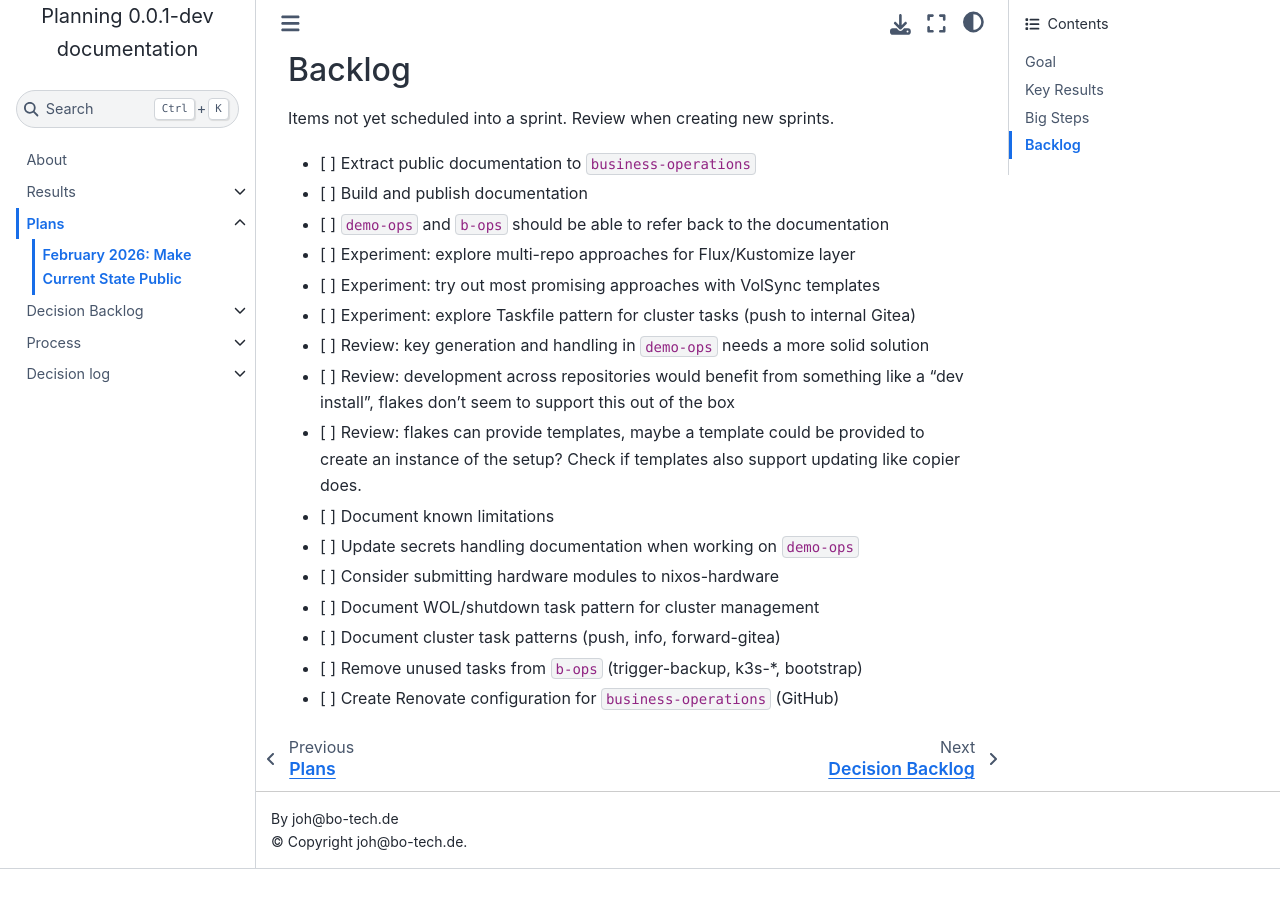
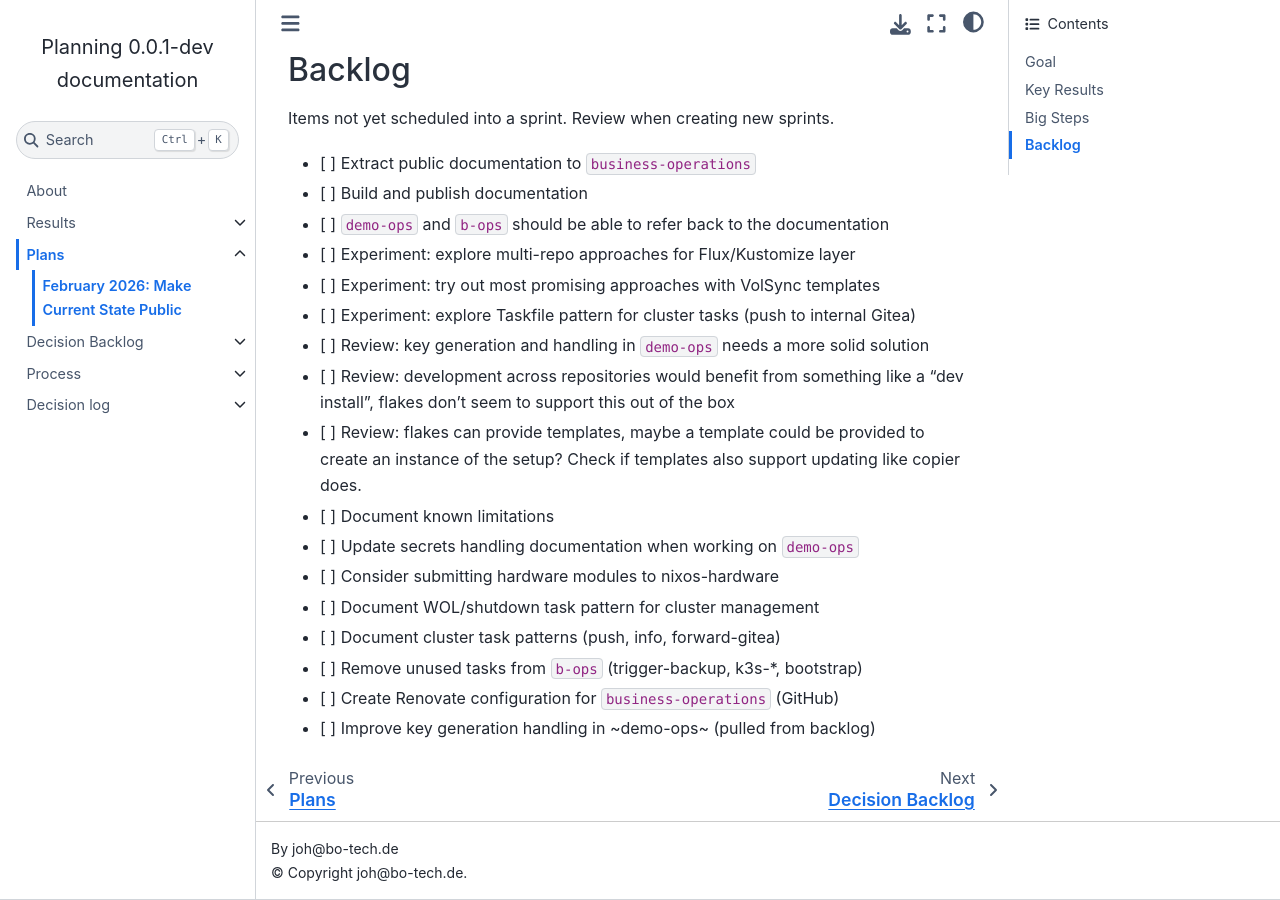
Before and after one commit to bo-tech/business-operations-planning, a Sphinx documentation site: the page built from docs/plans/2026-02-plan.md, in a window 1280 px wide and 900 px high, scrolled down 1017 px. Built offline with Sphinx 7.4.7 and the Sphinx Book theme 1.1.4, drawn with Linux system fonts in a browser that asks for light colours; before the commit the page ends 1886 px from its top, so only the background shows below that.

Commit message:
sprint: Update status

```diff
--- a/docs/plans/2026-02-plan.md
+++ b/docs/plans/2026-02-plan.md
@@ -60,3 +60,4 @@ Items not yet scheduled into a sprint. Review when creating new sprints.
 - [ ] Remove unused tasks from `b-ops` (trigger-backup, k3s-*,
   bootstrap)
 - [ ] Create Renovate configuration for `business-operations` (GitHub)
+- [ ] Improve key generation handling in ~demo-ops~ (pulled from backlog)
```
Also changed, not shown: 1 other file.
